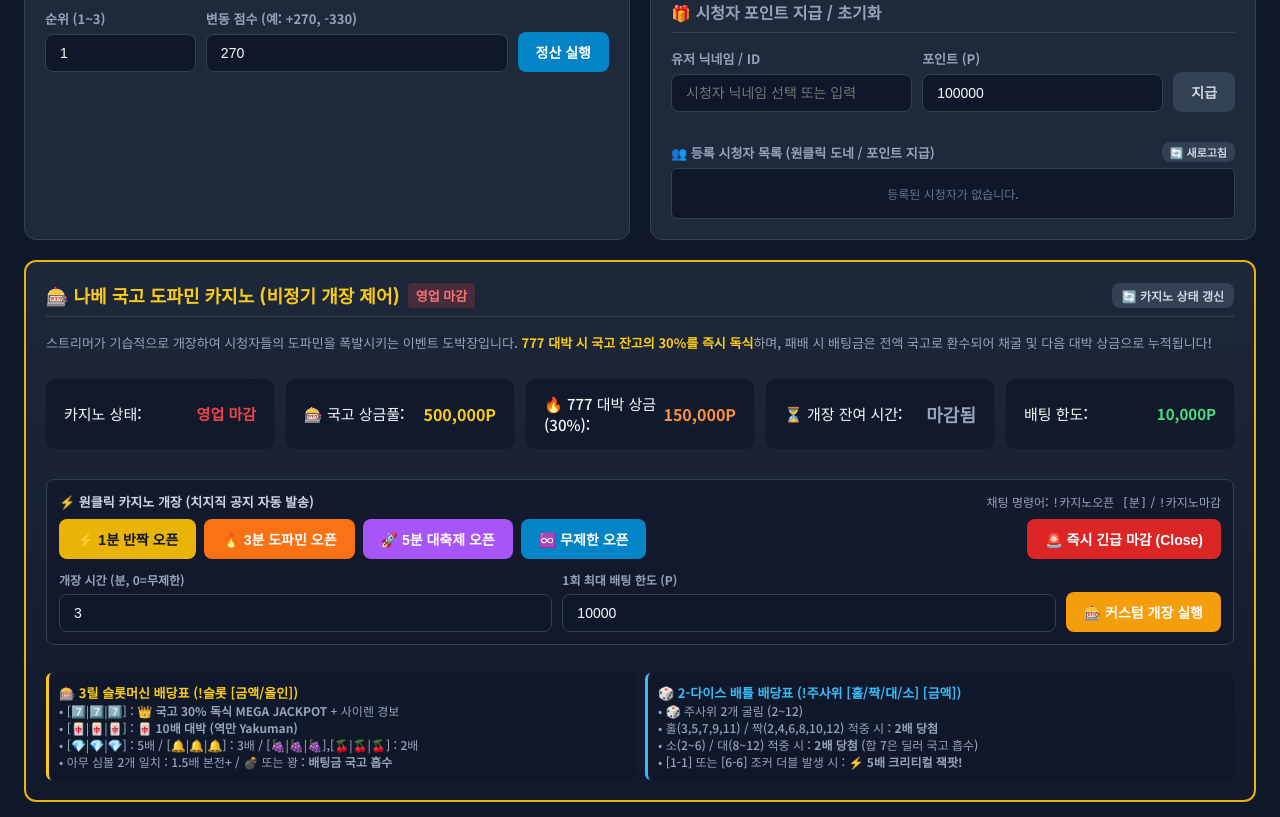
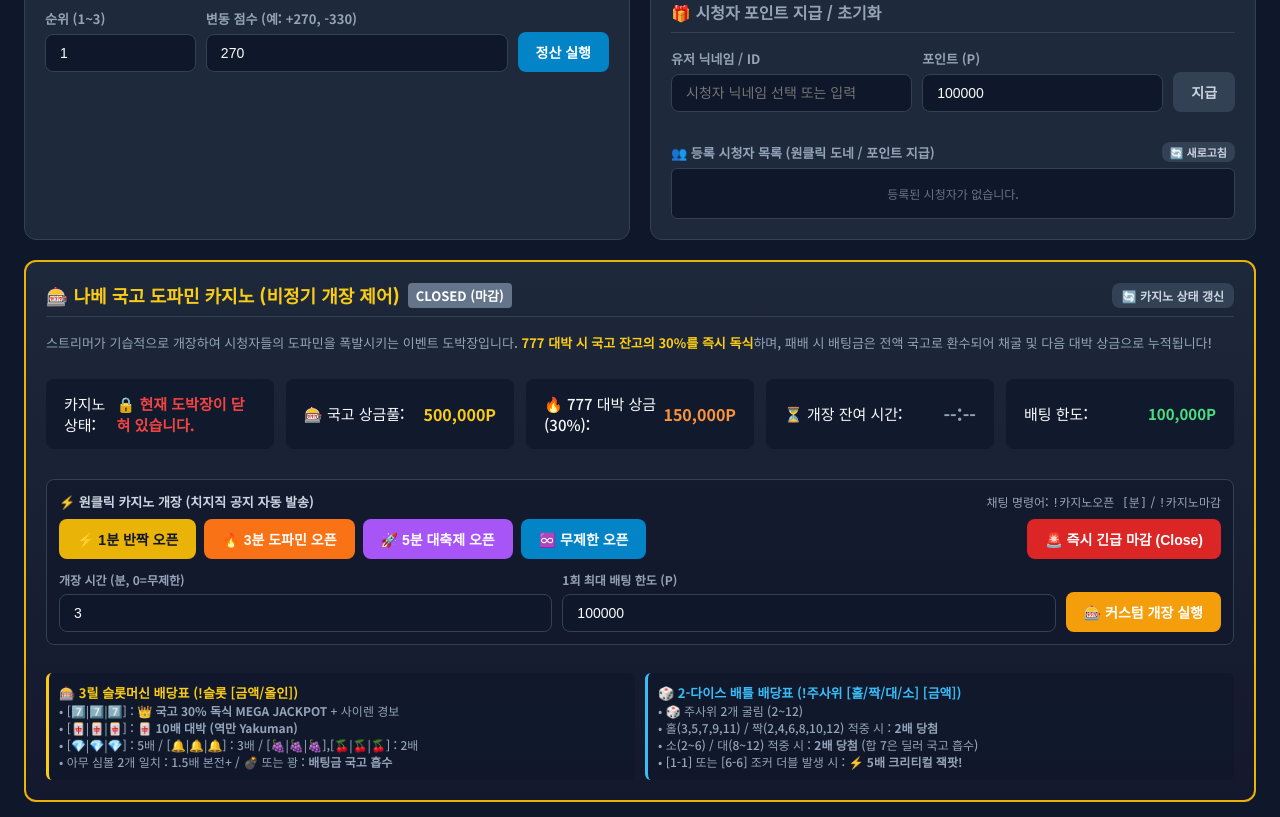
Before and after one commit to Hot6Mania/stoke-mahjong, a FastAPI app: page /admin in a window 1280 px wide. Shown: the part 689-1506 px from the top of the page. Run offline with FastAPI, Linux system fonts and the light colour scheme; data comes from the database, SQL or seed files in the repository; data that the repository does not hold is empty.

Commit message:
feat: 슬롯 및 주사위 국고 카지노 최대 배팅 한도 10만P(100,000P)로 상향 조정

```diff
--- a/command_handler.py
+++ b/command_handler.py
@@ -485,7 +485,7 @@ def handle_chat_command(
         if not is_streamer:
             return "🚫 카지노 개장은 스트리머(치즈나베)만 진행할 수 있습니다!", None
         duration = 3.0
-        max_bet = 10000
+        max_bet = 100000
         if len(tokens) >= 2 and tokens[1].replace(".", "", 1).isdigit():
             duration = float(tokens[1])
         if len(tokens) >= 3 and tokens[2].isdigit():
--- a/main.py
+++ b/main.py
@@ -125,7 +125,7 @@ def serialize_market_state(state) -> Dict[str, Any]:
     c_open = getattr(state, "casino_is_open", False) or False
     c_end = getattr(state, "casino_end_time", 0.0) or 0.0
     c_rem = max(0, int(c_end - time.time())) if c_end and c_end > 0 else (0 if not c_open else -1)
-    c_max_bet = getattr(state, "casino_max_bet", 10000) or 10000
+    c_max_bet = getattr(state, "casino_max_bet", 100000) or 100000
     if c_open and c_end and c_end > 0 and time.time() > c_end:
         c_open = False
         c_rem = 0
@@ -722,7 +722,7 @@ class BankruptcyJudgeRequest(BaseModel):
 
 class CasinoOpenRequest(BaseModel):
     duration_minutes: float = 3.0
-    max_bet: int = 10000
+    max_bet: int = 100000
 
 # ---------------------------------------------------------
 # Web Views & OBS Overlay
@@ -1130,7 +1130,7 @@ async def api_judge_bankruptcy(req: BankruptcyJudgeRequest, db=Depends(get_db)):
 async def api_casino_open(req: Optional[CasinoOpenRequest] = None, db=Depends(get_db)):
     """POST /api/casino/open - Streamer opens casino via Admin panel."""
     dur = req.duration_minutes if req else 3.0
-    max_b = req.max_bet if req else 10000
+    max_b = req.max_bet if req else 100000
     success, reply, details = te.open_casino(db, duration_minutes=dur, max_bet=max_b)
     if not success:
         raise HTTPException(status_code=400, detail=reply)
--- a/models.py
+++ b/models.py
@@ -73,7 +73,7 @@ class MarketState(Base):
     free_trading_end_time = Column(Float, default=0.0, nullable=True)
     casino_is_open = Column(Boolean, default=False, nullable=False)
     casino_end_time = Column(Float, default=0.0, nullable=True)
-    casino_max_bet = Column(Integer, default=10000, nullable=False)
+    casino_max_bet = Column(Integer, default=100000, nullable=False)
 
 class LimitOrder(Base):
     __tablename__ = "orders_limit"
--- a/templates/admin.html
+++ b/templates/admin.html
@@ -426,7 +426,7 @@
                 </div>
                 <div class="status-row" style="background: rgba(15, 23, 42, 0.8);">
                     <span>배팅 한도:</span>
-                    <strong id="admin-casino-maxbet" style="color: #4ade80; font-size: 15px;">10,000P</strong>
+                    <strong id="admin-casino-maxbet" style="color: #4ade80; font-size: 15px;">100,000P</strong>
                 </div>
             </div>
 
@@ -452,7 +452,7 @@
                     </div>
                     <div class="form-group" style="flex: 1; min-width: 160px;">
                         <label style="font-size: 12px;">1회 최대 배팅 한도 (P)</label>
-                        <input class="input" type="number" id="input-casino-maxbet" value="10000" min="1000" step="5000">
+                        <input class="input" type="number" id="input-casino-maxbet" value="100000" min="1000" step="10000">
                     </div>
                     <button class="btn btn-primary" style="background: #f59e0b; font-weight: 800;" onclick="openCasinoCustom()">🎰 커스텀 개장 실행</button>
                 </div>
@@ -1414,7 +1414,7 @@
 
         let casinoIsOpen = false;
         let casinoRemaining = 0;
-        let casinoMaxBet = 10000;
+        let casinoMaxBet = 100000;
 
         function updateCasinoDisplay() {
             const badge = document.getElementById("casino-status-badge");
@@ -1423,39 +1423,34 @@
             const maxbetEl = document.getElementById("admin-casino-maxbet");
 
             if (maxbetEl) maxbetEl.textContent = `${casinoMaxBet.toLocaleString()}P`;
-
-            if (!casinoIsOpen) {
+            if (casinoIsOpen) {
                 if (badge) {
-                    badge.className = "status-pill red";
-                    badge.textContent = "영업 마감";
-                }
-                if (textEl) {
-                    textEl.textContent = "영업 마감";
-                    textEl.style.color = "#ef4444";
-                }
+                    badge.textContent = "OPEN (영업중)";
+                    badge.style.background = "#22c55e";
+                    badge.style.color = "#0f172a";
+                }
+                if (textEl) textEl.textContent = "🔥 카지노 정상 운영 중 (채팅 베팅 활성화)";
                 if (timerEl) {
-                    timerEl.textContent = "마감됨";
-                    timerEl.style.color = "#94a3b8";
+                    if (casinoRemaining > 0) {
+                        const m = Math.floor(casinoRemaining / 60);
+                        const s = casinoRemaining % 60;
+                        timerEl.textContent = `${m}:${s < 10 ? '0' : ''}${s}`;
+                        timerEl.style.color = "#38bdf8";
+                    } else {
+                        timerEl.textContent = "무제한";
+                        timerEl.style.color = "#a855f7";
+                    }
                 }
             } else {
                 if (badge) {
-                    badge.className = "status-pill green";
-                    badge.textContent = "🔥 카지노 영업중";
-                }
-                if (textEl) {
-                    textEl.textContent = "🔥 영업중 (도파민 ON)";
-                    textEl.style.color = "#4ade80";
-                }
+                    badge.textContent = "CLOSED (마감)";
+                    badge.style.background = "#64748b";
+                    badge.style.color = "#ffffff";
+                }
+                if (textEl) textEl.textContent = "🔒 현재 도박장이 닫혀 있습니다.";
                 if (timerEl) {
-                    if (casinoRemaining < 0) {
-                        timerEl.textContent = "무제한 개장";
-                        timerEl.style.color = "#a78bfa";
-                    } else {
-                        const m = Math.floor(casinoRemaining / 60);
-                        const s = casinoRemaining % 60;
-                        timerEl.textContent = `${String(m).padStart(2, '0')}:${String(s).padStart(2, '0')}`;
-                        timerEl.style.color = casinoRemaining <= 30 ? "#ef4444" : "#fbbf24";
-                    }
+                    timerEl.textContent = "--:--";
+                    timerEl.style.color = "#94a3b8";
                 }
             }
         }
@@ -1467,7 +1462,7 @@
                 if (data.success) {
                     casinoIsOpen = data.casino.is_open;
                     casinoRemaining = data.casino.remaining_sec;
-                    casinoMaxBet = data.casino.max_bet || 10000;
+                    casinoMaxBet = data.casino.max_bet || 100000;
                     const pool = data.treasury.treasury_pool || 0;
                     const poolEl = document.getElementById("admin-casino-pool");
                     const potEl = document.getElementById("admin-casino-jackpot-pot");
@@ -1481,13 +1476,13 @@
         }
 
         async function openCasinoQuick(minutes) {
-            const maxBet = parseInt(document.getElementById("input-casino-maxbet").value) || 10000;
+            const maxBet = parseInt(document.getElementById("input-casino-maxbet").value) || 100000;
             openCasino(minutes, maxBet);
         }
 
         async function openCasinoCustom() {
             const dur = parseFloat(document.getElementById("input-casino-duration").value) || 3.0;
-            const maxBet = parseInt(document.getElementById("input-casino-maxbet").value) || 10000;
+            const maxBet = parseInt(document.getElementById("input-casino-maxbet").value) || 100000;
             openCasino(dur, maxBet);
         }
 
--- a/templates/stock_overlay.html
+++ b/templates/stock_overlay.html
@@ -632,7 +632,7 @@
             else if (type === 'casino_open') {
                 const d = data.data;
                 const durStr = d && d.duration_minutes > 0 ? `${d.duration_minutes}분간` : "무제한";
-                const maxBet = d ? Number(d.max_bet).toLocaleString() : "10,000";
+                const maxBet = d ? Number(d.max_bet).toLocaleString() : "100,000";
                 showTickerToast(`🎰 [국고 카지노 오픈!] 스트리머가 ${durStr} 도박장을 열었습니다! (최대 배팅: ${maxBet}P | !슬롯, !주사위)`, 'settle', 10000);
                 if (data.leaderboard) renderLeaderboard(data.leaderboard);
                 if (d && d.treasury_pool !== undefined && treasuryValEl) {
--- a/trading_engine.py
+++ b/trading_engine.py
@@ -1866,7 +1866,7 @@ def get_donation_history(db: Session, limit: int = 20) -> List[Dict[str, Any]]:
 # =========================================================
 # Community Treasury Casino & Gambling Engine (국고 카지노)
 # =========================================================
-DEFAULT_CASINO_MAX_BET: int = 10000
+DEFAULT_CASINO_MAX_BET: int = 100000
 MIN_CASINO_BET: int = 100
 
 SLOT_SYMBOLS = ["💣", "🍒", "🍇", "🔔", "💎", "🀄", "7️⃣"]
@@ -1901,7 +1901,7 @@ def get_casino_state(db: Session) -> Dict[str, Any]:
         "treasury_pool": getattr(state, "treasury_pool", DEFAULT_TREASURY_POOL)
     }
 
-def open_casino(db: Session, duration_minutes: float = 3.0, max_bet: int = 10000) -> Tuple[bool, str, Dict[str, Any]]:
+def open_casino(db: Session, duration_minutes: float = 3.0, max_bet: int = 100000) -> Tuple[bool, str, Dict[str, Any]]:
     """Open community treasury casino for specified minutes (0 = unlimited)."""
     state = get_market_state(db)
     now = time.time()
```
Also changed, not shown: database.py (+6 -2 lines), docs/market_state.json (+9 -9 lines), tests/test_trading.py (+34 -9 lines).
